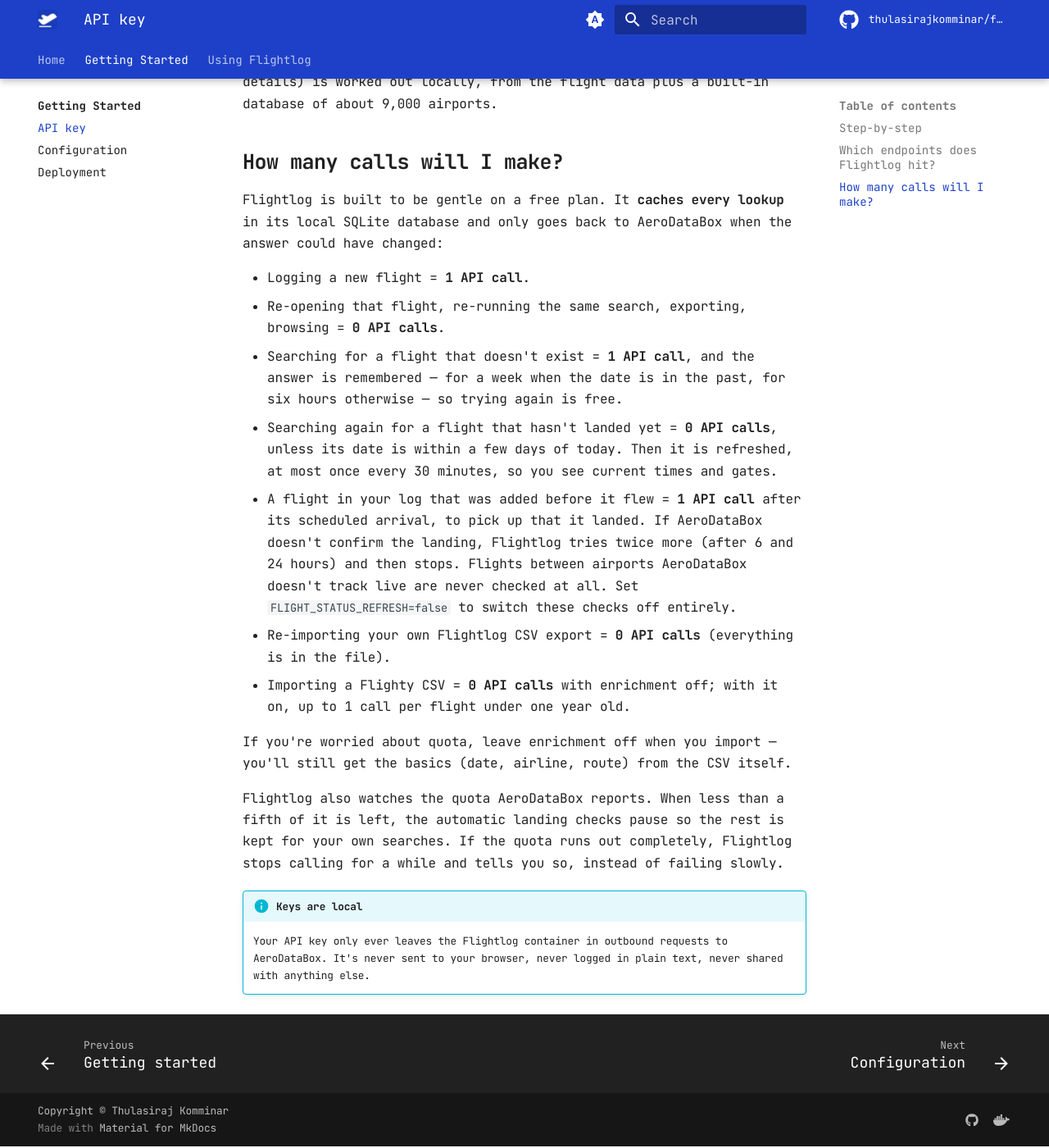
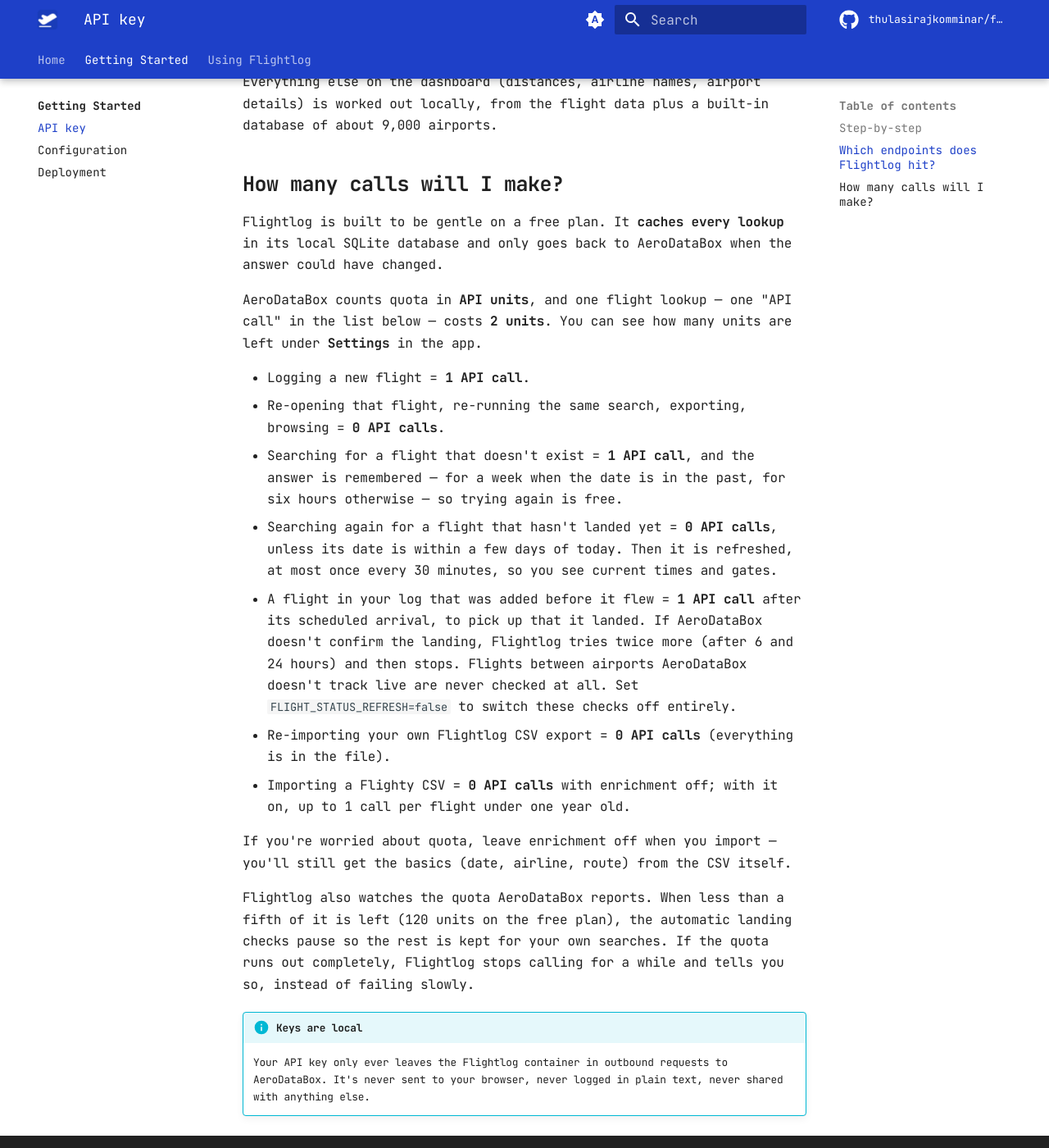
Before and after one commit to thulasirajkomminar/flightlog, an MkDocs documentation site: the page built from docs/content/getting-started/api-key.md, in a window 1280 px wide and 1400 px high, scrolled down 1414 px. Shown: the whole window at 82% size. Built offline with MkDocs 1.6.1 and Material for MkDocs 9.7.7, drawn with Linux system fonts in a browser that asks for light colours; comment, search, counter and statistics services are not loaded; some of the changed text lies outside the part shown.

Commit message:
docs: state the real API quota figures
A flight lookup costs 2 API units and the free plan had 600 units a month when checked against the live API in November 2026.

Co-Authored-By: Claude <noreply@anthropic.com>

```diff
--- a/docs/content/getting-started/api-key.md
+++ b/docs/content/getting-started/api-key.md
@@ -8,7 +8,7 @@ AeroDataBox publishes its API through [RapidAPI](https://rapidapi.com/aedbx-aedb
 
 1. **Create a RapidAPI account.** Head to [rapidapi.com](https://rapidapi.com) and sign up — Google or GitHub sign-in works fine.
 
-2. **Subscribe to AeroDataBox.** Go to the [AeroDataBox listing on RapidAPI](https://rapidapi.com/aedbx-aedbx/api/aerodatabox) and click **Subscribe to Test**. Pick the **BASIC** plan — it's free and gives you a healthy monthly quota that's more than enough for personal use.
+2. **Subscribe to AeroDataBox.** Go to the [AeroDataBox listing on RapidAPI](https://rapidapi.com/aedbx-aedbx/api/aerodatabox) and click **Subscribe to Test**. Pick the **BASIC** plan — it's free and, when last checked in November 2026, gives you 600 API units a month. A flight lookup costs 2 units, so that is about 300 lookups a month: more than enough for personal use.
 
 3. **Copy your `X-RapidAPI-Key`.** On the AeroDataBox page, look at the right-hand panel under **Header Parameters**. You'll see a key labelled `X-RapidAPI-Key` with a long string. That's your API key — copy it.
 
@@ -34,7 +34,9 @@ Everything else on the dashboard (distances, airline names, airport details) is
 
 ## How many calls will I make?
 
-Flightlog is built to be gentle on a free plan. It **caches every lookup** in its local SQLite database and only goes back to AeroDataBox when the answer could have changed:
+Flightlog is built to be gentle on a free plan. It **caches every lookup** in its local SQLite database and only goes back to AeroDataBox when the answer could have changed.
+
+AeroDataBox counts quota in **API units**, and one flight lookup — one "API call" in the list below — costs **2 units**. You can see how many units are left under **Settings** in the app.
 
 - Logging a new flight = **1 API call**.
 - Re-opening that flight, re-running the same search, exporting, browsing = **0 API calls**.
@@ -46,7 +48,7 @@ Flightlog is built to be gentle on a free plan. It **caches every lookup** in it
 
 If you're worried about quota, leave enrichment off when you import — you'll still get the basics (date, airline, route) from the CSV itself.
 
-Flightlog also watches the quota AeroDataBox reports. When less than a fifth of it is left, the automatic landing checks pause so the rest is kept for your own searches. If the quota runs out completely, Flightlog stops calling for a while and tells you so, instead of failing slowly.
+Flightlog also watches the quota AeroDataBox reports. When less than a fifth of it is left (120 units on the free plan), the automatic landing checks pause so the rest is kept for your own searches. If the quota runs out completely, Flightlog stops calling for a while and tells you so, instead of failing slowly.
 
 !!! info "Keys are local"
     Your API key only ever leaves the Flightlog container in outbound requests to AeroDataBox. It's never sent to your browser, never logged in plain text, never shared with anything else.
```
